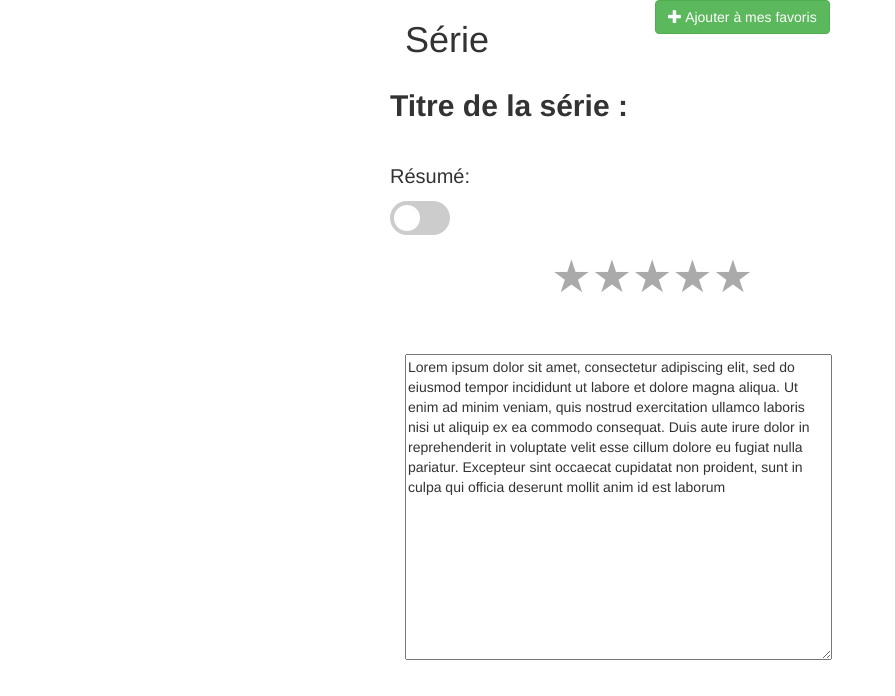
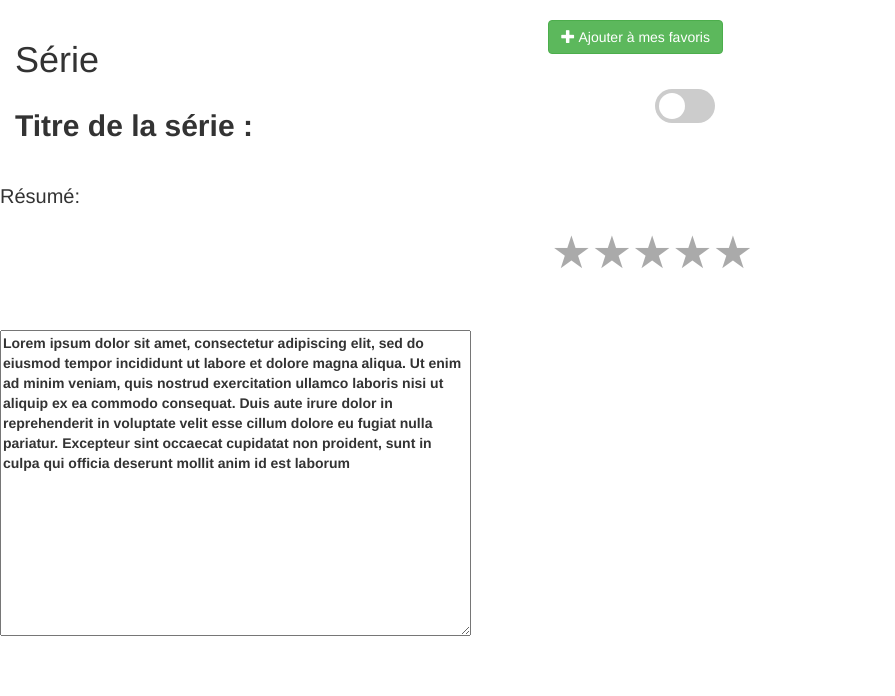
Before and after one commit to Kypli/mylittlelibrary, a PHP site: page /library.php in a window 1280 px wide. Shown: the part 104-800 px from the top of the page, without its empty margins (0-895 px from the left). Run offline with PHP 8.4, Linux system fonts and the light colour scheme; a user stored in the database is signed in.

Commit message:
modif de fichiers library

```diff
--- a/css/aurelie.css
+++ b/css/aurelie.css
@@ -1,5 +1,6 @@
 .container-fluid{
     padding-top: 20px;
+    padding-left: 180px;
 
 }
 .media-left, .text_music{
@@ -31,11 +32,12 @@ p{
     padding-top: 40px;
 }
 
-div.container {
+/*div.container {
     margin-left: auto;
     margin-right: auto;
     width: 500px;
-}
+}*/
+
 
 /*
 		 * Rating styles
--- a/library.php
+++ b/library.php
@@ -8,29 +8,35 @@ if (empty($_SESSION['pseudo'])) {
     exit();
 }
 ?>
-    <div class="container">
+    <div class="container-fluid">
         <div class="row">
-            <div class="col-xs-6">
+            <div class="col-md-5 col-offset-1">
                 <h1>Série</h1>
             </div>
-            <div class="col-xs-6">
+            <div class="col-md-5">
                 <button type="submit" class="btn btn-success"><span class="glyphicon glyphicon-plus"></span> Ajouter à
-                    mes favoris
-                </button>
+                    mes favoris</button>
             </div>
         </div>
         <div class="row">
+            <div class="col-md-6">
                 <h2><strong>Titre de la série : <?php $_SESSION['title'] ?></strong></h2>
-            <p>Résumé: <?php $_SESSION['description']; ?>
-            </p>
             </div>
-        <div class="row">
+            <div class="col-md-6">
                 <label class="switch">
                     <input type="checkbox">
                     <span class="slider round"></span>
                 </label>
             </div>
-
+        </div>
+        <div class="row">
+            <div class="resume">
+                <p>Résumé: <?php $_SESSION['description']; ?>
+                </p>
+            </div>
+        </div>
+    </div>
+    <div class="row">
         <div class="rating rating2"><!--
 		--><a href="#5" title="Give 5 stars">★</a><!--
 		--><a href="#4" title="Give 4 stars">★</a><!--
@@ -38,13 +44,16 @@ if (empty($_SESSION['pseudo'])) {
 		--><a href="#2" title="Give 2 stars">★</a><!--
 		--><a href="#1" title="Give 1 star">★</a>
         </div>
+    </div>
     <div class="row">
         <div class="col-md-10 col-offset-md-1">
+            <label class="comment">
         <textarea rows="15" cols="50">Lorem ipsum dolor sit amet, consectetur adipiscing elit, sed do eiusmod tempor incididunt ut labore et dolore magna aliqua. Ut enim ad minim veniam, quis nostrud exercitation ullamco laboris nisi ut aliquip ex ea commodo consequat. Duis aute irure dolor in reprehenderit in voluptate velit esse cillum dolore eu fugiat nulla pariatur. Excepteur sint occaecat cupidatat non proident, sunt in culpa qui officia deserunt mollit anim id est laborum
         </textarea>
-            </div>
+            </label>
         </div>
     </div>
 
 
+
 <?php include "footer.php"; ?>
```
Lines whose indentation alone changed are shown as unchanged.
